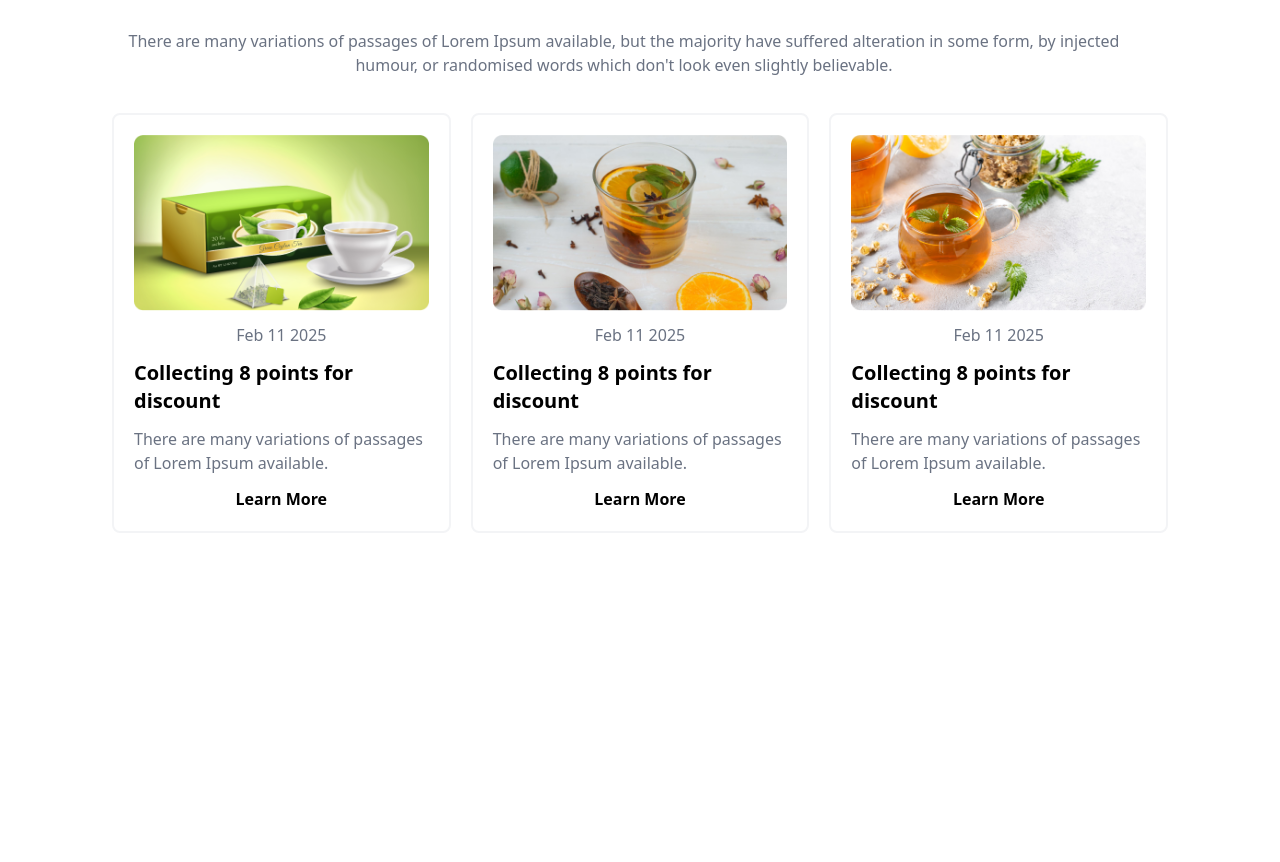
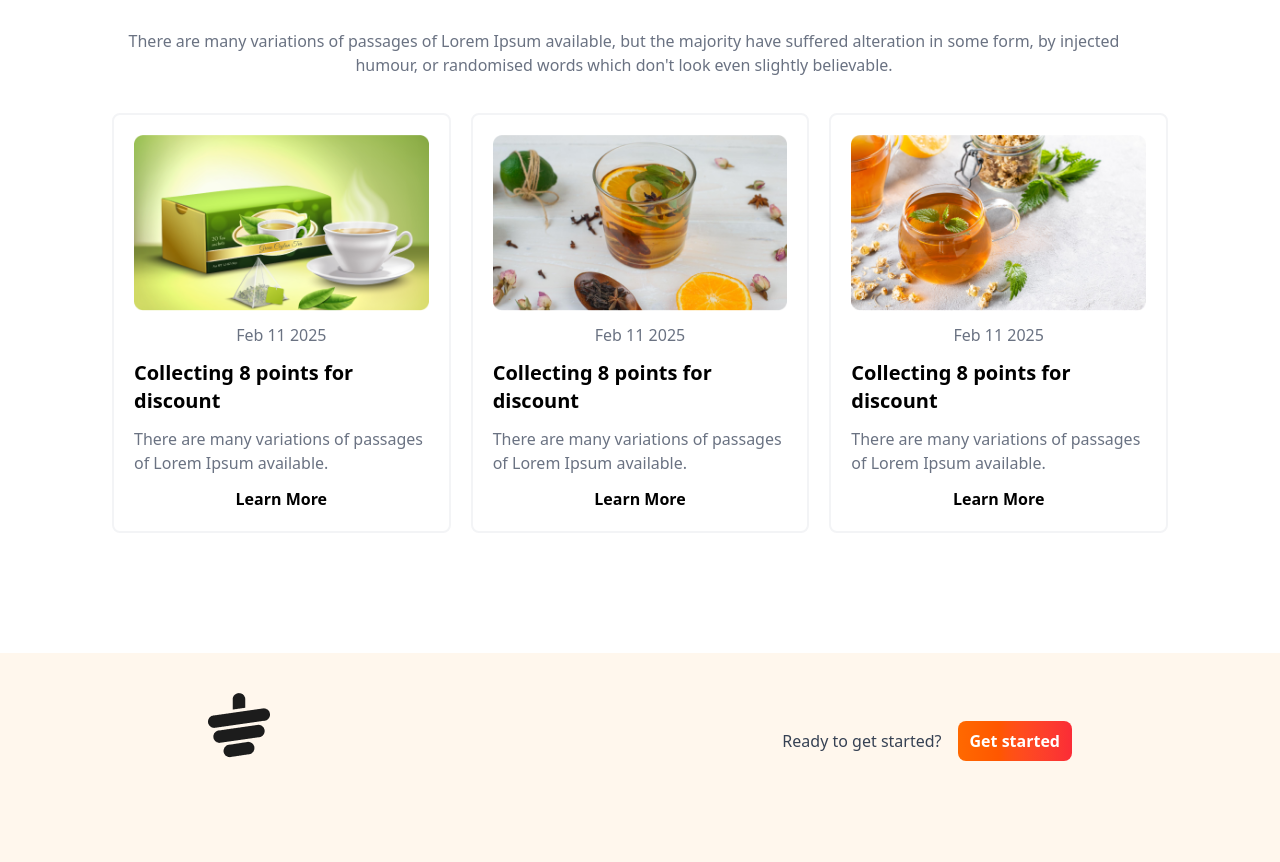
Before and after one commit to programming-dip/tea-house-with-tailwind, a plain HTML site: page index.html in a window 1280 px wide. Shown: the part 2587-3449 px from the top of the page. Before the commit the page ends 3240 px from the top, so only its background shows below. Drawn offline with nearby package versions, Linux system fonts and the light colour scheme.

Commit message:
footer started

```diff
--- a/index.html
+++ b/index.html
@@ -242,8 +242,24 @@
         </section>
   </main>
 
-  <footer class="bg-orange-50">
+<!-- Footer Section -->
+<footer class="bg-orange-50 w-screen -mx-[calc(50vw-50%)] text-gray-700 py-10 px-4 md:px-16">
 
-  </footer>
+  <!-- Footer content -->
+  <div class="w-9/12 mx-auto">
+    <!-- First Row logo and btn-->
+     <div class="mb-8 flex justify-between">
+      <img class="mb-8" src="images/cup.png" alt="">
+
+      <div class="flex items-center gap-4">
+        <h4>Ready to get started?</h4>
+        <button class="bg-gradient-to-r from-orange-500 to-red-500 px-3 py-2 rounded-lg text-white font-bold">Get started</button>
+     </div>
+     </div>
+
+  </div>
+
+</footer>
 </body>
+
 </html>
```
